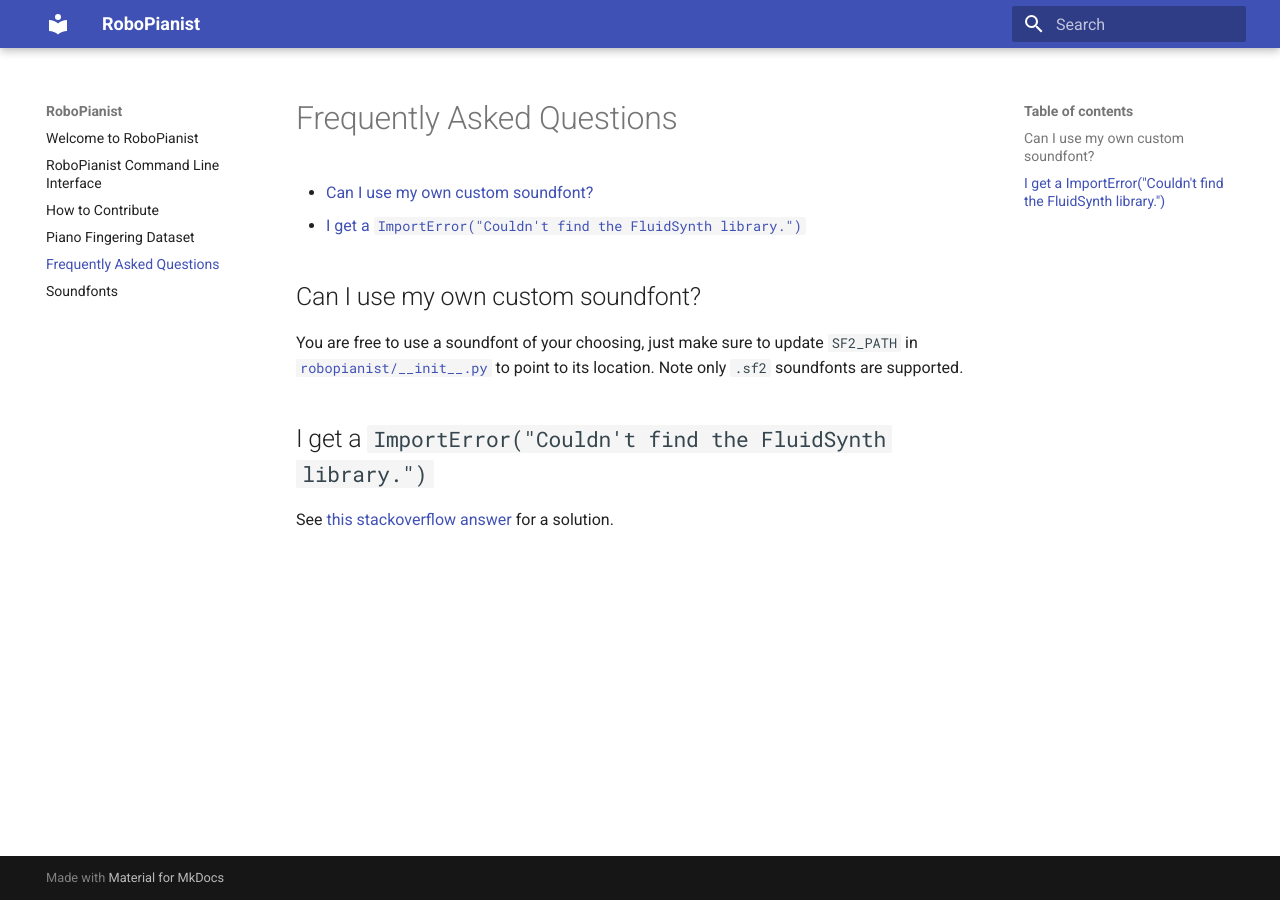
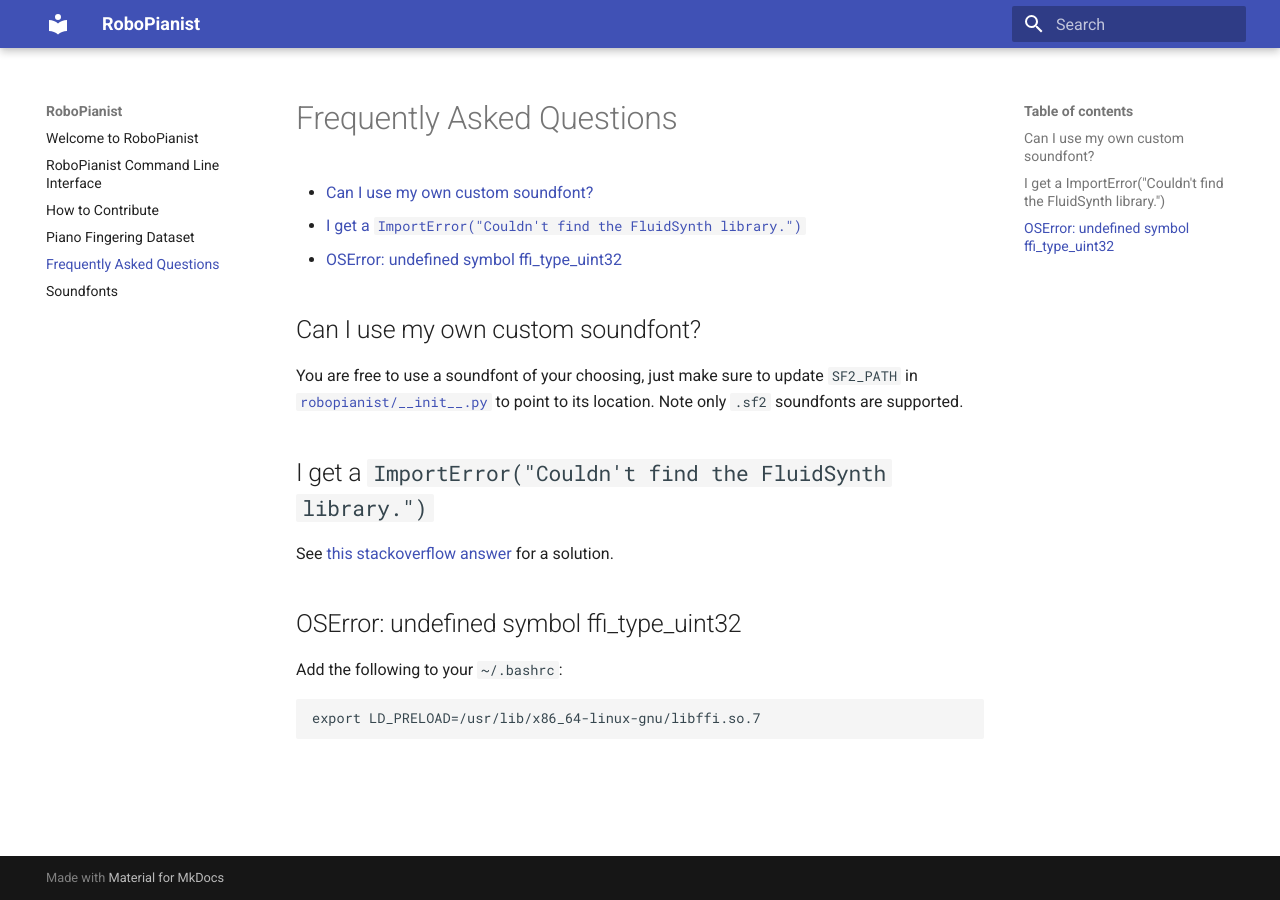
Before and after one commit to google-research/robopianist, an MkDocs documentation site: the page built from docs/faq.md, in a window 1280 px wide. Built offline with MkDocs 1.6.1 and Material for MkDocs 9.7.7, drawn with Linux system fonts in a browser that asks for light colours.

Commit message:
Update FAQ.

````diff
--- a/docs/faq.md
+++ b/docs/faq.md
@@ -2,6 +2,7 @@
 
 - [Can I use my own custom soundfont?](#can-i-use-my-own-custom-soundfont)
 - [I get a `ImportError("Couldn't find the FluidSynth library.")`](#i-get-a-importerrorcouldnt-find-the-fluidsynth-library)
+- [OSError: undefined symbol ffi\_type\_uint32](#oserror-undefined-symbol-ffi_type_uint32)
 
 ## Can I use my own custom soundfont?
 
@@ -10,3 +11,11 @@
 ## I get a `ImportError("Couldn't find the FluidSynth library.")`
 
 See [this stackoverflow answer](https://stackoverflow.com/a/75339618) for a solution.
+
+## OSError: undefined symbol ffi_type_uint32
+
+Add the following to your `~/.bashrc`:
+
+```bash
+export LD_PRELOAD=/usr/lib/x86_64-linux-gnu/libffi.so.7
+```
````
